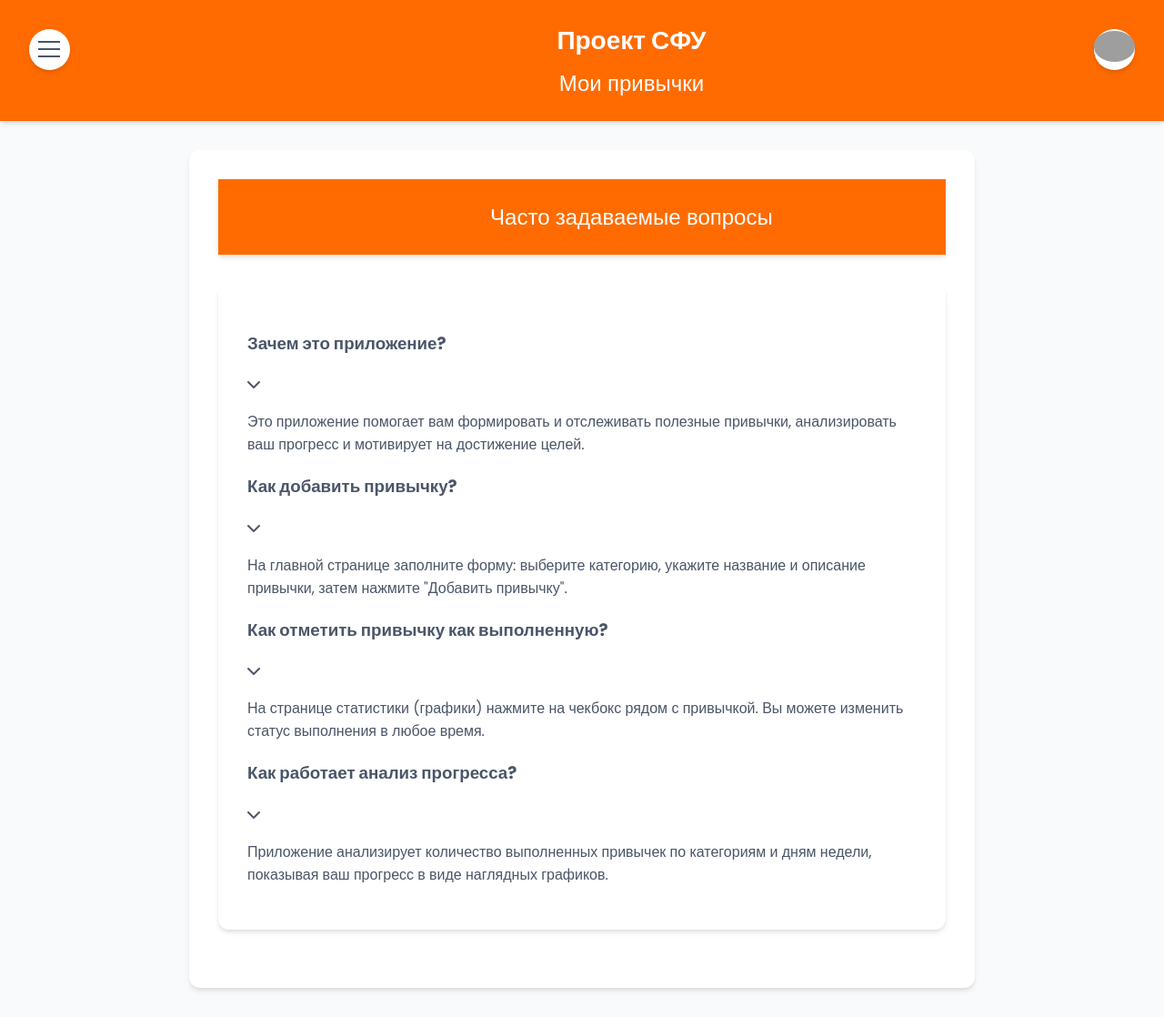
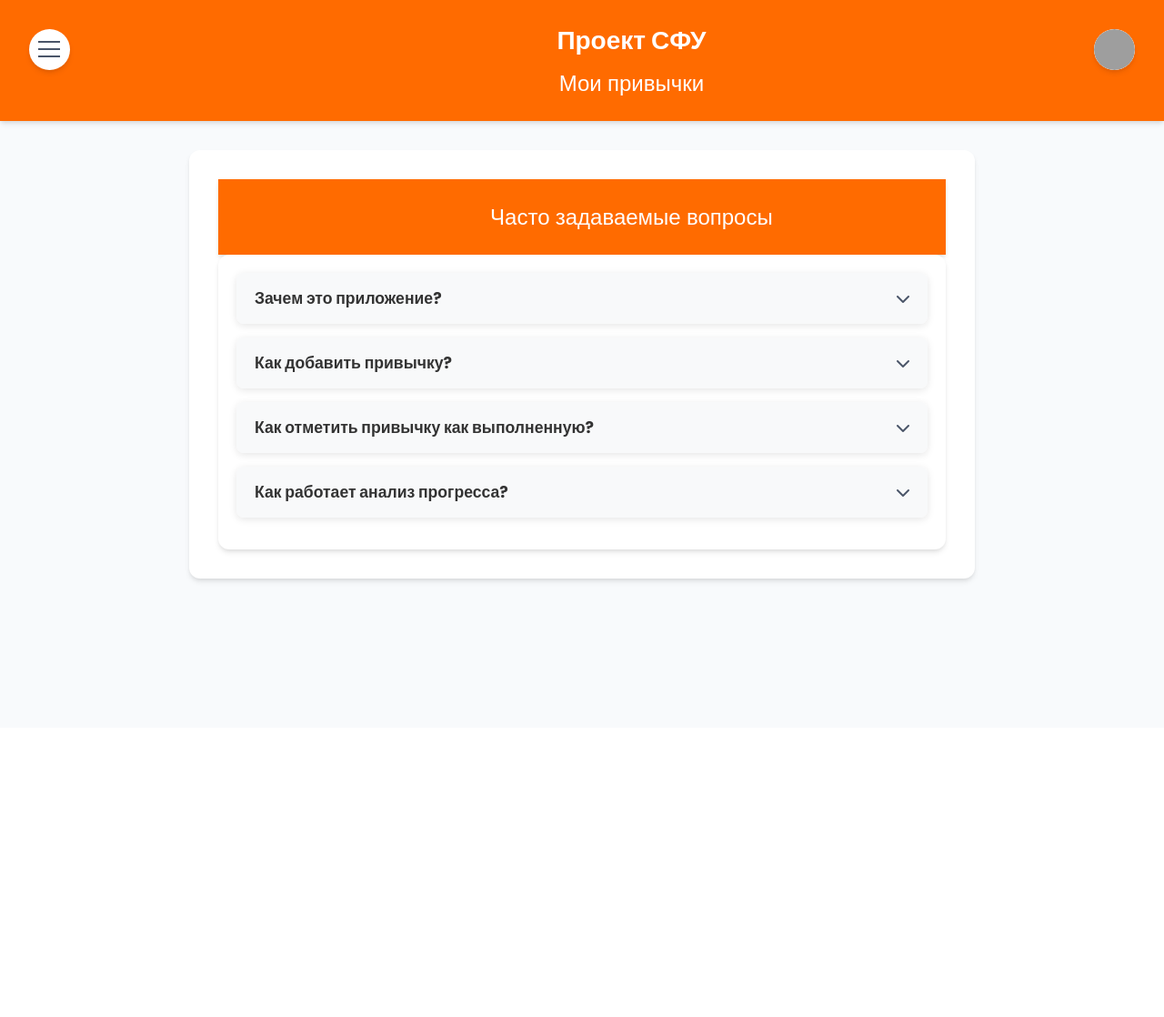
Before and after one commit to prgrssvvrld/Bezopasnost2, a Django app: page /faq/ in a window 1280 px wide. Shown: the whole page at 91% size. After the commit the page ends 641 px from the top, so only its background shows below. Run offline with Django 5.2, Linux system fonts and the light colour scheme; a user stored in the database is signed in; grey boxes are pictures that could not be loaded.

Commit message:
исправленный faq

```diff
--- a/static/css/faq.css
+++ b/static/css/faq.css
@@ -61,3 +61,34 @@
 .badge-study { background-color: #e3f2fd; color: #1565c0; }
 .badge-work { background-color: #fff8e1; color: #ff8f00; }
 .badge-other { background-color: #f3e5f5; color: #6a1b9a; }
+
+.user-icon {
+            position: absolute;
+            top: calc(var(--spacer) * 2);
+            right: calc(var(--spacer) * 2);
+            width: calc(var(--linkHeight) * 0.8);
+            height: calc(var(--linkHeight) * 0.8);
+            border-radius: 50%;
+            overflow: hidden;
+            display: flex;
+            align-items: center;
+            justify-content: center;
+            background-color: var(--bg-nav);
+            box-shadow: var(--shadow);
+            z-index: 1001;
+            transition: var(--transition);
+        }
+
+        .user-icon a {
+            display: flex;
+            width: 100%;
+            height: 100%;
+            align-items: center;
+            justify-content: center;
+        }
+
+        .user-icon img {
+            width: 100%;
+            height: 100%;
+            object-fit: cover;
+        }
--- a/templates/habits/faq.html
+++ b/templates/habits/faq.html
@@ -6,7 +6,8 @@
         <h1>Часто задаваемые вопросы</h1>
     </div>
 </div>
-
+{% load static %}
+    <link rel="stylesheet" type="text/css" href="{% static 'css/faq.css' %}">
 <div class="container faq-container">
     {% for item in faq_items %}
     <div class="faq-item">
@@ -20,4 +21,60 @@
     </div>
     {% endfor %}
 </div>
+<script>
+    document.querySelectorAll('.faq-question').forEach(item => {
+        item.addEventListener('click', () => {
+            const answer = item.nextElementSibling;
+            answer.classList.toggle('active'); // Переключаем класс active
+        });
+    });
+</script>
 {% endblock %}
+.user-icon a {
+            display: flex;
+            width: 100%;
+            height: 100%;
+            align-items: center;
+            justify-content: center;
+        }
+
+        .user-icon img {
+            width: 100%;
+            height: 100%;
+            object-fit: cover;
+        }
+         @media (max-width: 768px) {
+            .habit-tracker {
+                grid-template-columns: 1fr;
+            }
+
+            .container {
+                margin-left: 1rem;
+                margin-right: 1rem;
+            }
+
+            .navbar {
+                width: calc(var(--linkHeight) * 0.8);
+                height: calc(var(--linkHeight) * 0.8);
+                position: fixed;
+                bottom: calc(var(--spacer) * 2);
+                left: 50%;
+                transform: translateX(-50%);
+                top: auto;
+            }
+
+            .navbar:hover {
+                width: 90%;
+                height: auto;
+                border-radius: var(--borderRadius);
+            }
+
+            .user-icon {
+                top: calc(var(--spacer) * 1.5);
+                right: calc(var(--spacer) * 1.5);
+            }
+
+            .header-content {
+                padding-top: calc(var(--linkHeight) * 0.8 + var(--spacer) * 2);
+            }
+        }
--- a/templates/habits/main_page.html
+++ b/templates/habits/main_page.html
@@ -75,7 +75,7 @@
             </label>
             <div class="category-select">
                 {{ form.category }}
-                <i class="fas fa-chevron-down"></i>
+
             </div>
         </div>
         <div class="form-group">
```
Also changed, not shown: db.sqlite3, media/profile_pics/IMG_7627_изменено.JPG (deleted).
